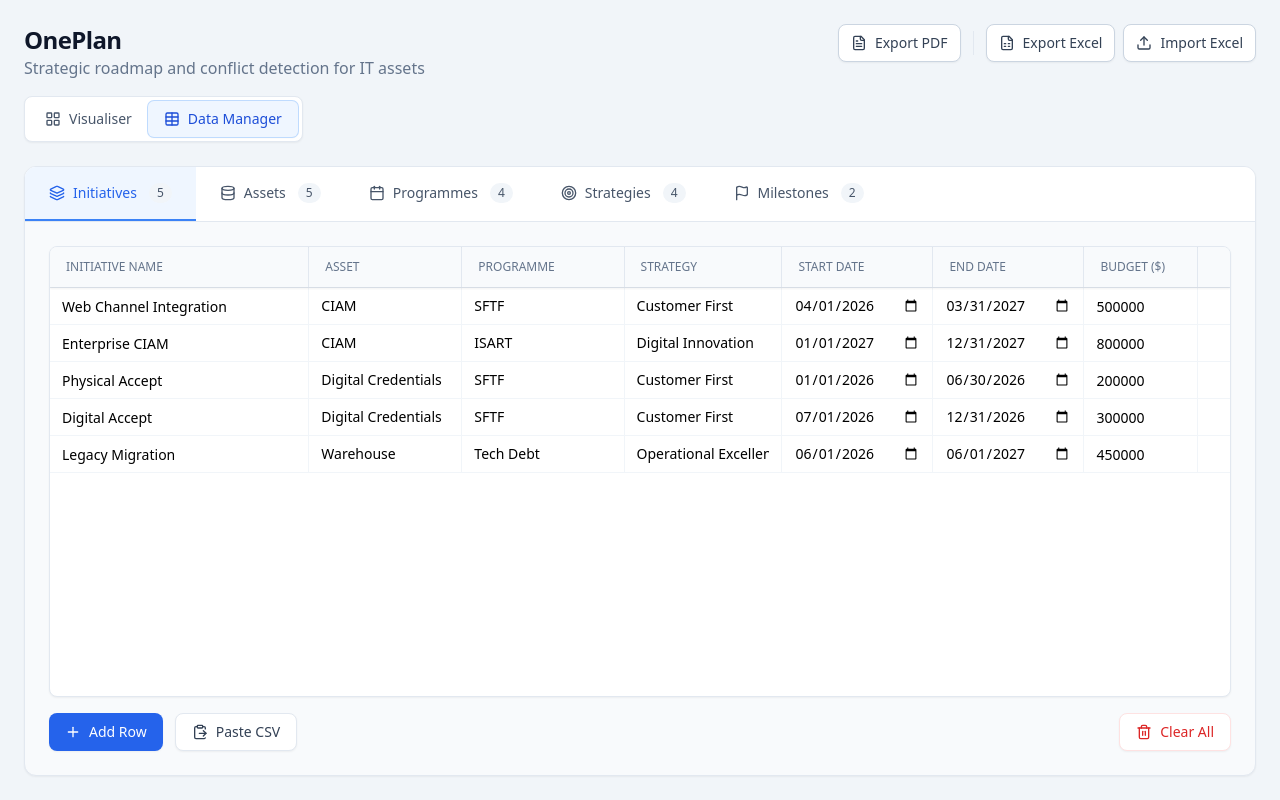
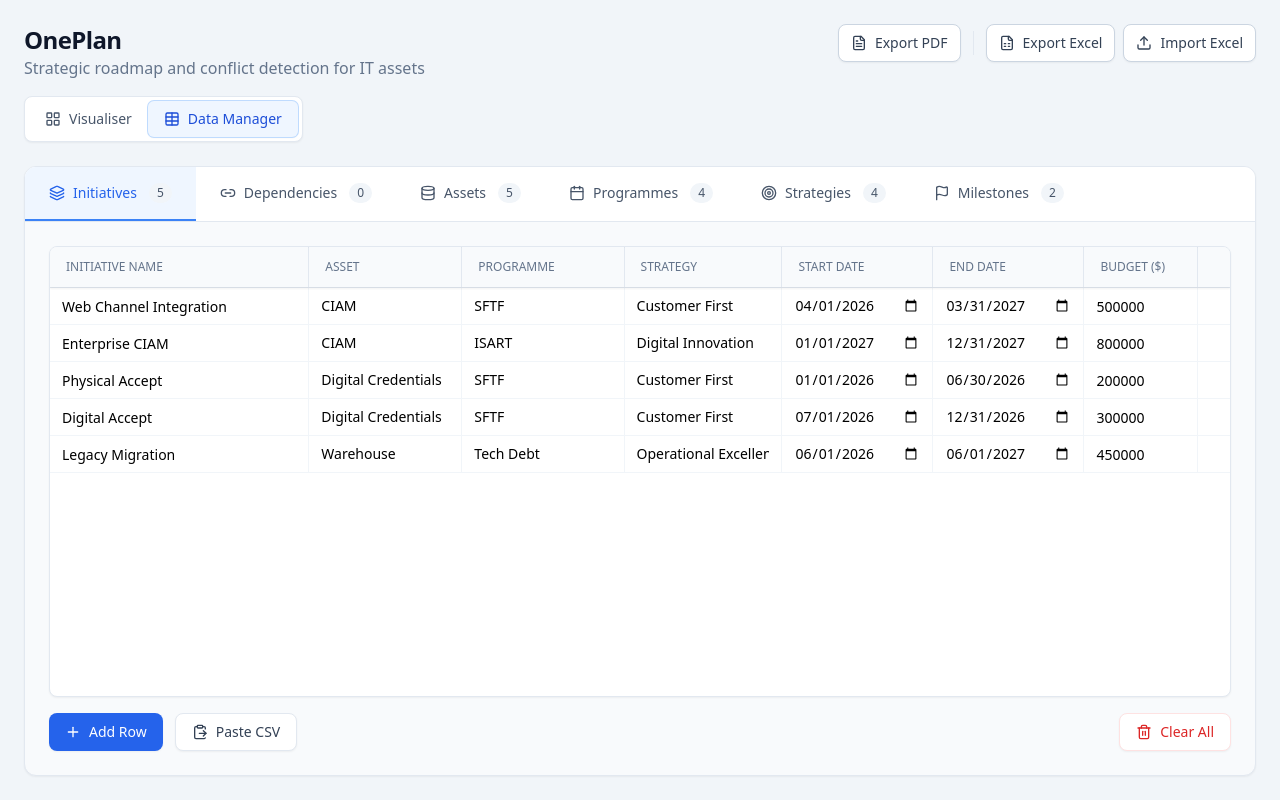
Before and after one commit to waylonkenning/OnePlan, a React (Vite) app: page / in a window 1280 px wide. Both pictures are taken after a click on the button "Data Manager". Built offline with nearby package versions, Linux system fonts and the light colour scheme.

Commit message:
feat: add dependency management to Data Manager
- Add Dependency interface to types
- Update IndexedDB schema (v3) to include dependencies store
- Add 'Dependencies' tab to DataManager with editable table
- Enable Excel export/import for initiative dependencies

```diff
--- a/src/App.tsx
+++ b/src/App.tsx
@@ -12,9 +12,10 @@ import {
   initiatives as initialInitiatives,
   milestones as initialMilestones,
   programmes as initialProgrammes,
-  strategies as initialStrategies
+  strategies as initialStrategies,
+  dependencies as initialDependencies
 } from './data';
-import { Asset, Initiative, Milestone, Programme, Strategy } from './types';
+import { Asset, Initiative, Milestone, Programme, Strategy, Dependency } from './types';
 import { LayoutGrid, Table, Loader2 } from 'lucide-react';
 import { cn } from './lib/utils';
 import { getAppData, saveAppData } from './lib/db';
@@ -28,6 +29,7 @@ export default function App() {
   const [milestones, setMilestones] = useState<Milestone[]>([]);
   const [programmes, setProgrammes] = useState<Programme[]>([]);
   const [strategies, setStrategies] = useState<Strategy[]>([]);
+  const [dependencies, setDependencies] = useState<Dependency[]>([]);
 
   // Load data on mount
   useEffect(() => {
@@ -44,6 +46,7 @@ export default function App() {
             milestones: initialMilestones,
             programmes: initialProgrammes,
             strategies: initialStrategies,
+            dependencies: initialDependencies,
           };
           await saveAppData(defaults);
           setAssets(defaults.assets);
@@ -51,6 +54,7 @@ export default function App() {
           setMilestones(defaults.milestones);
           setProgrammes(defaults.programmes);
           setStrategies(defaults.strategies);
+          setDependencies(defaults.dependencies);
         } else {
           console.log('Loaded data from DB');
           setAssets(dbData.assets);
@@ -58,6 +62,7 @@ export default function App() {
           setMilestones(dbData.milestones);
           setProgrammes(dbData.programmes);
           setStrategies(dbData.strategies || []);
+          setDependencies(dbData.dependencies || []);
         }
       } catch (error) {
         console.error('Failed to load data from DB:', error);
@@ -67,6 +72,7 @@ export default function App() {
         setMilestones(initialMilestones);
         setProgrammes(initialProgrammes);
         setStrategies(initialStrategies);
+        setDependencies(initialDependencies);
       } finally {
         setIsLoading(false);
       }
@@ -81,6 +87,7 @@ export default function App() {
     milestones: Milestone[];
     programmes: Programme[];
     strategies: Strategy[];
+    dependencies: Dependency[];
   }) => {
     // Update state immediately for UI responsiveness
     setAssets(data.assets);
@@ -88,6 +95,7 @@ export default function App() {
     setMilestones(data.milestones);
     setProgrammes(data.programmes);
     setStrategies(data.strategies);
+    setDependencies(data.dependencies);
 
     // Persist to DB
     try {
@@ -148,7 +156,7 @@ export default function App() {
         </div>
 
         <DataControls
-          data={{ assets, initiatives, milestones, programmes, strategies }}
+          data={{ assets, initiatives, milestones, programmes, strategies, dependencies }}
           onImport={handleUpdate}
           timelineId={view === 'visualiser' ? 'timeline-visualiser' : undefined}
         />
@@ -165,7 +173,7 @@ export default function App() {
           />
         ) : (
           <DataManager
-            data={{ assets, initiatives, milestones, programmes, strategies }}
+            data={{ assets, initiatives, milestones, programmes, strategies, dependencies }}
             onUpdate={handleUpdate}
           />
         )}
--- a/src/components/DataControls.tsx
+++ b/src/components/DataControls.tsx
@@ -2,7 +2,7 @@ import React, { useRef } from 'react';
 import { Download, Upload, FileSpreadsheet, FileText } from 'lucide-react';
 import { exportToExcel, importFromExcel } from '../lib/excel';
 import { exportToPDF } from '../lib/pdf';
-import { Asset, Initiative, Milestone, Programme, Strategy } from '../types';
+import { Asset, Initiative, Milestone, Programme, Strategy, Dependency } from '../types';
 
 interface DataControlsProps {
   data: {
@@ -11,6 +11,7 @@ interface DataControlsProps {
     milestones: Milestone[];
     programmes: Programme[];
     strategies: Strategy[];
+    dependencies: Dependency[];
   };
   onImport: (data: {
     assets: Asset[];
@@ -18,6 +19,7 @@ interface DataControlsProps {
     milestones: Milestone[];
     programmes: Programme[];
     strategies: Strategy[];
+    dependencies: Dependency[];
   }) => void;
   timelineId?: string; // ID of the element to capture for PDF
 }
@@ -56,6 +58,7 @@ export function DataControls({ data, onImport, timelineId }: DataControlsProps)
           milestones: importedData.milestones || [],
           programmes: importedData.programmes || [],
           strategies: importedData.strategies || [],
+          dependencies: importedData.dependencies || [],
         });
         alert('Data imported successfully!');
       } else {
--- a/src/components/DataManager.tsx
+++ b/src/components/DataManager.tsx
@@ -1,8 +1,8 @@
 import React, { useState } from 'react';
-import { Asset, Initiative, Milestone, Programme, Strategy } from '../types';
+import { Asset, Initiative, Milestone, Programme, Strategy, Dependency } from '../types';
 import { EditableTable, Column } from './EditableTable';
 import { cn } from '../lib/utils';
-import { Database, Layers, Calendar, Flag, Target } from 'lucide-react';
+import { Database, Layers, Calendar, Flag, Target, Link2 } from 'lucide-react';
 
 interface DataManagerProps {
   data: {
@@ -11,6 +11,7 @@ interface DataManagerProps {
     milestones: Milestone[];
     programmes: Programme[];
     strategies: Strategy[];
+    dependencies: Dependency[];
   };
   onUpdate: (data: {
     assets: Asset[];
@@ -18,10 +19,11 @@ interface DataManagerProps {
     milestones: Milestone[];
     programmes: Programme[];
     strategies: Strategy[];
+    dependencies: Dependency[];
   }) => void;
 }
 
-type Tab = 'initiatives' | 'assets' | 'programmes' | 'milestones' | 'strategies';
+type Tab = 'initiatives' | 'assets' | 'programmes' | 'milestones' | 'strategies' | 'dependencies';
 
 export function DataManager({ data, onUpdate }: DataManagerProps) {
   const [activeTab, setActiveTab] = useState<Tab>('initiatives');
@@ -36,6 +38,7 @@ export function DataManager({ data, onUpdate }: DataManagerProps) {
   const assetOptions = data.assets.map(a => ({ value: a.id, label: a.name }));
   const programmeOptions = data.programmes.map(p => ({ value: p.id, label: p.name }));
   const strategyOptions = data.strategies.map(s => ({ value: s.id, label: s.name }));
+  const initiativeOptions = data.initiatives.map(i => ({ value: i.id, label: i.name }));
 
   const initiativeColumns: Column<Initiative>[] = [
     { key: 'name', label: 'Initiative Name', type: 'text', width: '25%' },
@@ -76,8 +79,19 @@ export function DataManager({ data, onUpdate }: DataManagerProps) {
     ], width: '20%' },
   ];
 
+  const dependencyColumns: Column<Dependency>[] = [
+    { key: 'sourceId', label: 'Dependent Initiative', type: 'select', options: initiativeOptions, width: '35%' },
+    { key: 'targetId', label: 'Depends On', type: 'select', options: initiativeOptions, width: '35%' },
+    { key: 'type', label: 'Dependency Type', type: 'select', options: [
+      { value: 'blocks', label: 'Blocks' },
+      { value: 'requires', label: 'Requires' },
+      { value: 'related', label: 'Related' }
+    ], width: '20%' },
+  ];
+
   const tabs = [
     { id: 'initiatives', label: 'Initiatives', icon: Layers, count: data.initiatives.length },
+    { id: 'dependencies', label: 'Dependencies', icon: Link2, count: data.dependencies.length },
     { id: 'assets', label: 'Assets', icon: Database, count: data.assets.length },
     { id: 'programmes', label: 'Programmes', icon: Calendar, count: data.programmes.length },
     { id: 'strategies', label: 'Strategies', icon: Target, count: data.strategies.length },
@@ -113,6 +127,14 @@ export function DataManager({ data, onUpdate }: DataManagerProps) {
             data={data.initiatives}
             columns={initiativeColumns}
             onUpdate={(newData) => updateData('initiatives', newData)}
+            idField="id"
+          />
+        )}
+        {activeTab === 'dependencies' && (
+          <EditableTable
+            data={data.dependencies}
+            columns={dependencyColumns}
+            onUpdate={(newData) => updateData('dependencies', newData)}
             idField="id"
           />
         )}
--- a/src/data.ts
+++ b/src/data.ts
@@ -1,4 +1,4 @@
-import { Asset, Initiative, Milestone, Programme, Strategy } from './types';
+import { Asset, Initiative, Milestone, Programme, Strategy, Dependency } from './types';
 
 export const strategies: Strategy[] = [
   { id: 'strat-1', name: 'Customer First', color: 'bg-indigo-500' },
@@ -91,3 +91,5 @@ export const milestones: Milestone[] = [
     type: 'warning',
   }
 ];
+
+export const dependencies: Dependency[] = [];
--- a/src/lib/db.ts
+++ b/src/lib/db.ts
@@ -1,5 +1,5 @@
 import { openDB, DBSchema, IDBPDatabase } from 'idb';
-import { Asset, Initiative, Milestone, Programme, Strategy } from '../types';
+import { Asset, Initiative, Milestone, Programme, Strategy, Dependency } from '../types';
 
 interface ITMapDB extends DBSchema {
   assets: {
@@ -22,10 +22,14 @@ interface ITMapDB extends DBSchema {
     key: string;
     value: Strategy;
   };
+  dependencies: {
+    key: string;
+    value: Dependency;
+  };
 }
 
 const DB_NAME = 'it-initiative-visualiser';
-const DB_VERSION = 2;
+const DB_VERSION = 3;
 
 let dbPromise: Promise<IDBPDatabase<ITMapDB>>;
 
@@ -48,6 +52,9 @@ export const initDB = () => {
         if (!db.objectStoreNames.contains('strategies')) {
           db.createObjectStore('strategies', { keyPath: 'id' });
         }
+        if (!db.objectStoreNames.contains('dependencies')) {
+          db.createObjectStore('dependencies', { keyPath: 'id' });
+        }
       },
     });
   }
@@ -61,6 +68,7 @@ export const getAppData = async () => {
   const milestones = await db.getAll('milestones');
   const programmes = await db.getAll('programmes');
   const strategies = await db.getAll('strategies');
+  const dependencies = await db.getAll('dependencies');
 
   return {
     assets,
@@ -68,6 +76,7 @@ export const getAppData = async () => {
     milestones,
     programmes,
     strategies,
+    dependencies,
   };
 };
 
@@ -77,9 +86,10 @@ export const saveAppData = async (data: {
   milestones: Milestone[];
   programmes: Programme[];
   strategies: Strategy[];
+  dependencies: Dependency[];
 }) => {
   const db = await initDB();
-  const tx = db.transaction(['assets', 'initiatives', 'milestones', 'programmes', 'strategies'], 'readwrite');
+  const tx = db.transaction(['assets', 'initiatives', 'milestones', 'programmes', 'strategies', 'dependencies'], 'readwrite');
 
   await Promise.all([
     tx.objectStore('assets').clear(),
@@ -87,6 +97,7 @@ export const saveAppData = async (data: {
     tx.objectStore('milestones').clear(),
     tx.objectStore('programmes').clear(),
     tx.objectStore('strategies').clear(),
+    tx.objectStore('dependencies').clear(),
   ]);
 
   await Promise.all([
@@ -95,6 +106,7 @@ export const saveAppData = async (data: {
     ...data.milestones.map(item => tx.objectStore('milestones').add(item)),
     ...data.programmes.map(item => tx.objectStore('programmes').add(item)),
     ...data.strategies.map(item => tx.objectStore('strategies').add(item)),
+    ...data.dependencies.map(item => tx.objectStore('dependencies').add(item)),
   ]);
 
   await tx.done;
--- a/src/lib/excel.ts
+++ b/src/lib/excel.ts
@@ -1,5 +1,5 @@
 import * as XLSX from 'xlsx';
-import { Asset, Initiative, Milestone, Programme, Strategy } from '../types';
+import { Asset, Initiative, Milestone, Programme, Strategy, Dependency } from '../types';
 
 interface AppData {
   assets: Asset[];
@@ -7,6 +7,7 @@ interface AppData {
   milestones: Milestone[];
   programmes: Programme[];
   strategies: Strategy[];
+  dependencies: Dependency[];
 }
 
 export const exportToExcel = (data: AppData) => {
@@ -31,6 +32,10 @@ export const exportToExcel = (data: AppData) => {
   // 5. Milestones
   const milestonesWs = XLSX.utils.json_to_sheet(data.milestones);
   XLSX.utils.book_append_sheet(wb, milestonesWs, 'Milestones');
+
+  // 6. Dependencies
+  const dependenciesWs = XLSX.utils.json_to_sheet(data.dependencies || []);
+  XLSX.utils.book_append_sheet(wb, dependenciesWs, 'Dependencies');
 
   // Write file
   XLSX.writeFile(wb, `it-roadmap-${new Date().toISOString().split('T')[0]}.xlsx`);
@@ -62,6 +67,7 @@ export const importFromExcel = async (file: File): Promise<Partial<AppData>> =>
         result.programmes = getSheetData<Programme>('Programmes');
         result.strategies = getSheetData<Strategy>('Strategies');
         result.milestones = getSheetData<Milestone>('Milestones');
+        result.dependencies = getSheetData<Dependency>('Dependencies');
 
         resolve(result);
       } catch (error) {
--- a/src/types.ts
+++ b/src/types.ts
@@ -24,6 +24,13 @@ export interface Initiative {
   description?: string;
 }
 
+export interface Dependency {
+  id: string;
+  sourceId: string; // The initiative that depends on another
+  targetId: string; // The initiative being depended upon
+  type: 'blocks' | 'requires' | 'related';
+}
+
 export interface Milestone {
   id: string;
   assetId: string;
```
